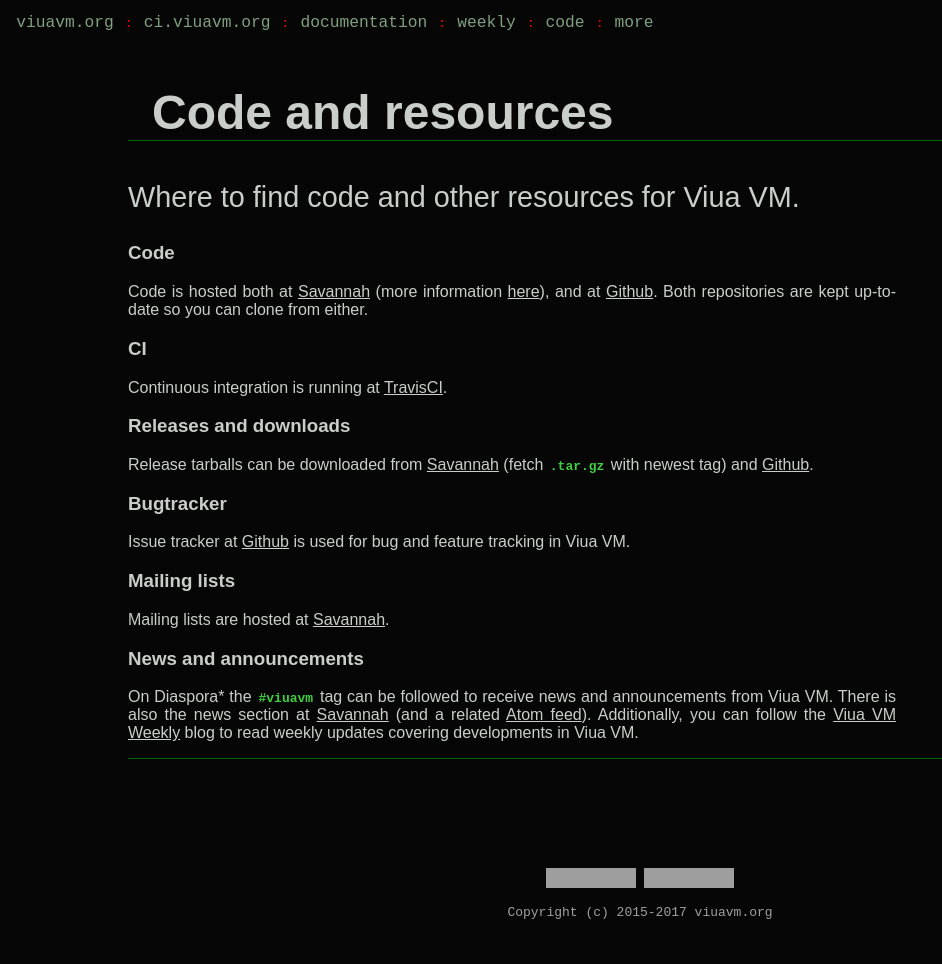
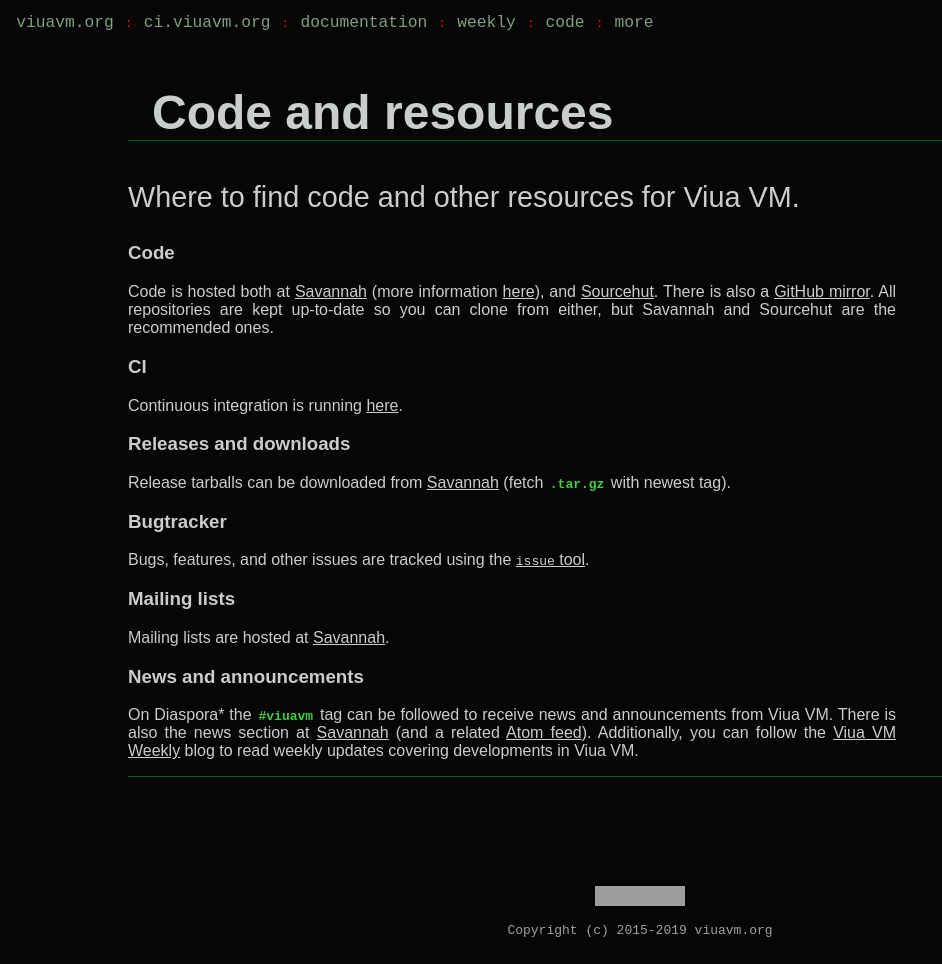
Before and after one commit to marekjm/viuavm.org, a Jekyll site: the page built from more.html, in a window 1280 px wide. Shown: the whole page, without its empty margins (0-942 px from the left). Built offline with Jekyll 4.4.1, drawn with Linux system fonts in a browser that asks for light colours; grey boxes are pictures that could not be loaded.

Commit message:
General update and refresh
Updated several things:

- links to CI and source code repositories
- information about issue tracking
- copyright notice (was stuck in 2017)

```diff
--- a/_includes/footer.html
+++ b/_includes/footer.html
@@ -1,6 +1,5 @@
 <footer>
-    <a href="https://travis-ci.org/marekjm/viuavm"><img src="https://api.travis-ci.org/marekjm/viuavm.svg?branch=devel" /></a>
     <a href="https://bestpractices.coreinfrastructure.org/projects/581"><img src="https://bestpractices.coreinfrastructure.org/projects/581/badge" /></a>
 
-    <p>Copyright (c) 2015-2017 viuavm.org</p>
+    <p>Copyright (c) 2015-2019 viuavm.org</p>
 </footer>
--- a/more.html
+++ b/more.html
@@ -10,28 +10,34 @@
     <h3> Code </h3>
 
     <p>
-        Code is hosted both at <a href="http://git.savannah.nongnu.org/cgit/viuavm.git">Savannah</a> (more information <a href="https://savannah.nongnu.org/git/?group=viuavm">here</a>), and
-        at <a href="{{ site.repository_url }}">Github</a>.
-        Both repositories are kept up-to-date so you can clone from either.
+        Code is hosted both at
+        <a href="http://git.savannah.nongnu.org/cgit/viuavm.git">Savannah</a>
+        (more information <a href="https://savannah.nongnu.org/git/?group=viuavm">here</a>),
+        and <a href="https://git.sr.ht:~maelkum/viuavm">Sourcehut</a>.
+        There is also a <a href="https://github.com/marekjm/viuavm">GitHub mirror</a>.
+        All repositories are kept up-to-date so you can clone from either, but Savannah and
+        Sourcehut are the recommended ones.
     </p>
 
     <h3> CI </h3>
 
     <p>
-        Continuous integration is running at <a href="https://travis-ci.org/marekjm/viuavm">TravisCI</a>.
+        Continuous integration is running <a href="https://ci.viuavm.org">here</a>.
     </p>
 
 	<h3> Releases and downloads </h3>
 
 	<p>
-        Release tarballs can be downloaded from <a href="http://git.savannah.gnu.org/cgit/viuavm.git/">Savannah</a> (fetch <code>.tar.gz</code> with newest tag) and
-        <a href="https://github.com/marekjm/viuavm/releases">Github</a>.
+        Release tarballs can be downloaded from
+        <a href="http://git.savannah.gnu.org/cgit/viuavm.git/">Savannah</a>
+        (fetch <code>.tar.gz</code> with newest tag).
     </p>
 
     <h3> Bugtracker </h3>
 
     <p>
-        Issue tracker at <a href="{{ site.repository_url }}/issues">Github</a> is used for bug and feature tracking in Viua VM.
+        Bugs, features, and other issues are tracked using the
+        <a href="https://git.sr.ht/~maelkum/issue"><code>issue</code> tool</a>.
     </p>
 
     <h3> Mailing lists </h3>
@@ -43,8 +49,14 @@
 	<h3> News and announcements </h3>
 
 	<p>
-        On Diaspora* the <code>#viuavm</code> tag can be followed to receive news and announcements from Viua VM.
-        There is also the news section at <a href="https://savannah.nongnu.org/news/?group=viuavm">Savannah</a> (and a related <a href="https://savannah.nongnu.org/news/atom.php?group=viuavm">Atom feed</a>).
-        Additionally, you can follow the <a href="http://weekly.viuavm.org/">Viua VM Weekly</a> blog to read weekly updates covering developments in Viua VM.
+        On Diaspora* the <code>#viuavm</code> tag can be followed to receive news
+        and announcements from Viua VM.
+
+        There is also the news section at
+        <a href="https://savannah.nongnu.org/news/?group=viuavm">Savannah</a>
+        (and a related <a href="https://savannah.nongnu.org/news/atom.php?group=viuavm">Atom feed</a>).
+
+        Additionally, you can follow the <a href="http://weekly.viuavm.org/">Viua VM Weekly</a>
+        blog to read weekly updates covering developments in Viua VM.
 	</p>
 </section>
```
